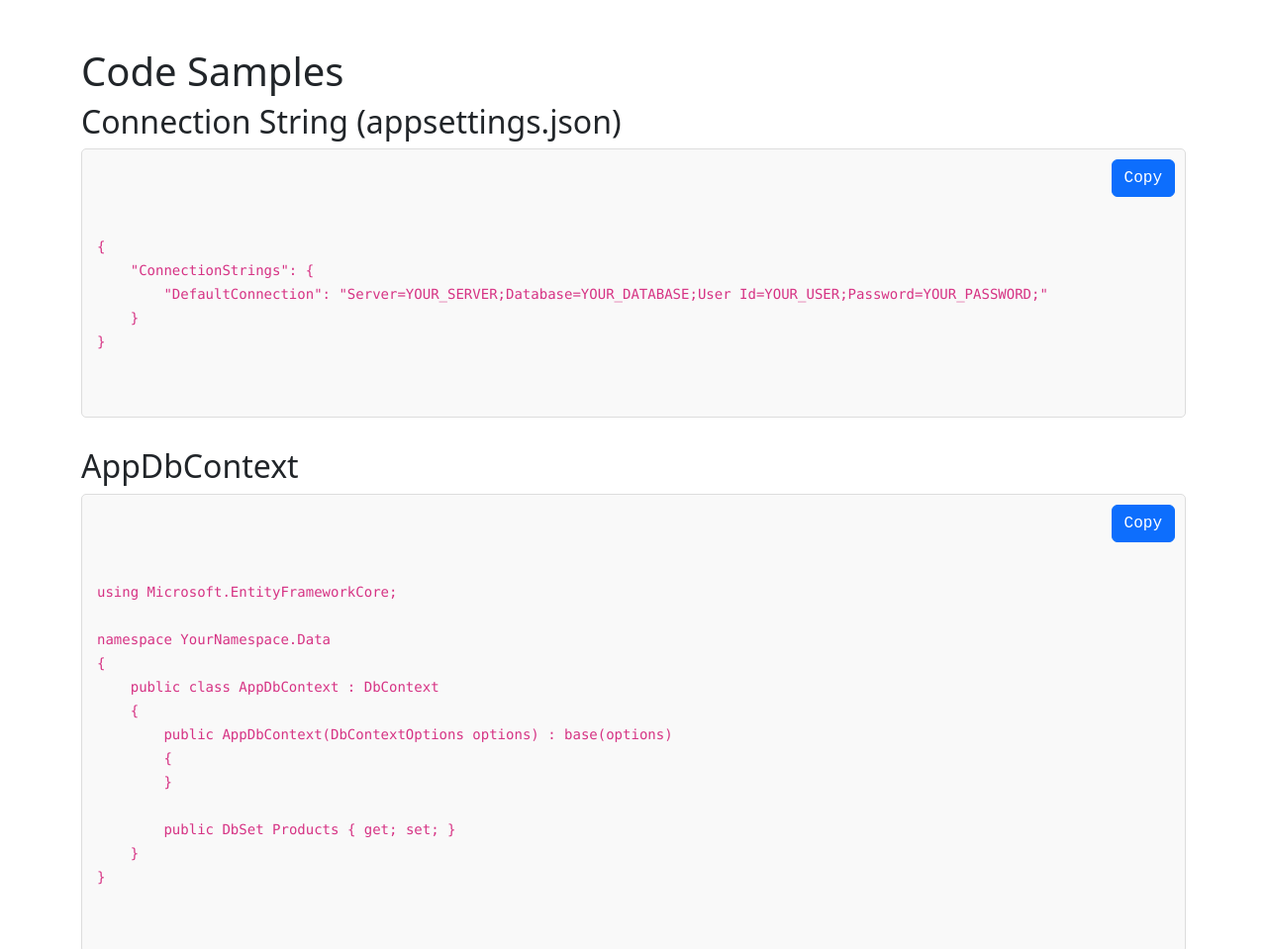
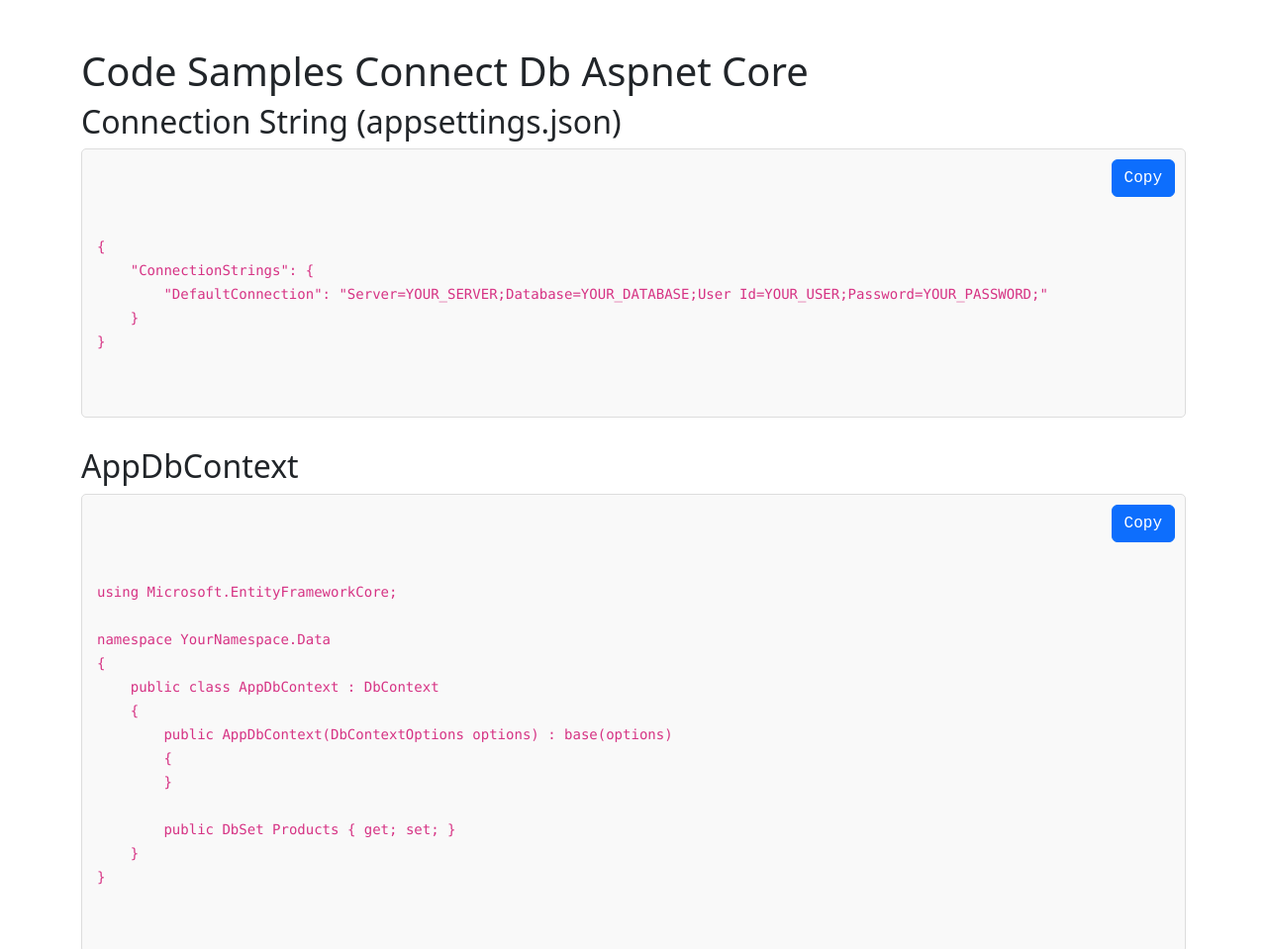
Before and after one commit to adnannasution/aspnetkonek, a plain HTML site: page index.html in a window 1280 px wide. Shown: the top 959 px of the page at 99% size. Drawn offline with nearby package versions, Linux system fonts and the light colour scheme.

Commit message:
Update index.html

```diff
--- a/index.html
+++ b/index.html
@@ -2,7 +2,7 @@
 <html lang="en">
 <head>
     <meta charset="utf-8">
-    <title>Connection String and Code Samples</title>
+    <title>Connection String and Code Samples Connect Db Aspnet Core</title>
     <link href="https://cdnjs.cloudflare.com/ajax/libs/bootstrap/5.3.0/css/bootstrap.min.css" rel="stylesheet">
     <style>
         .copy-box {
@@ -25,7 +25,7 @@
 </head>
 <body>
     <div class="container mt-5">
-        <h1>Code Samples</h1>
+        <h1>Code Samples Connect Db Aspnet Core</h1>
 
         <!-- Connection String -->
         <h2>Connection String (appsettings.json)</h2>
```
